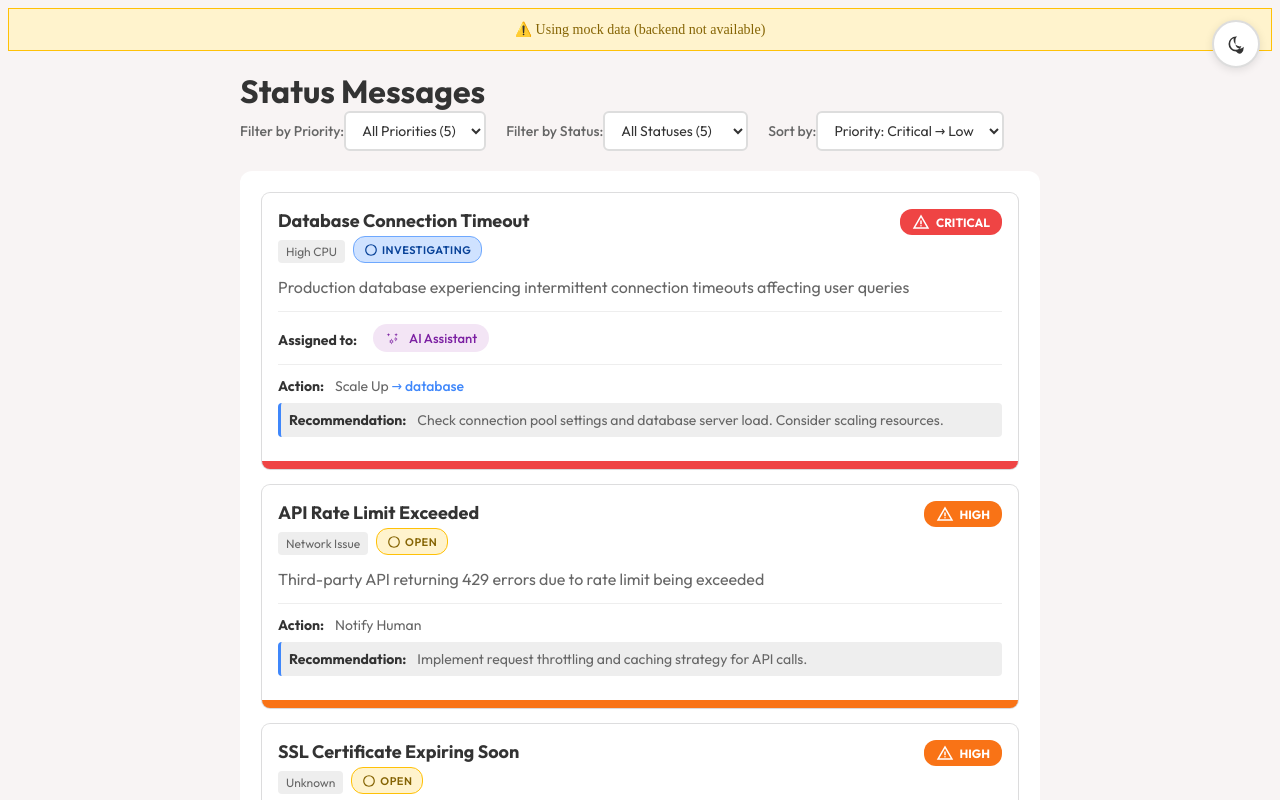
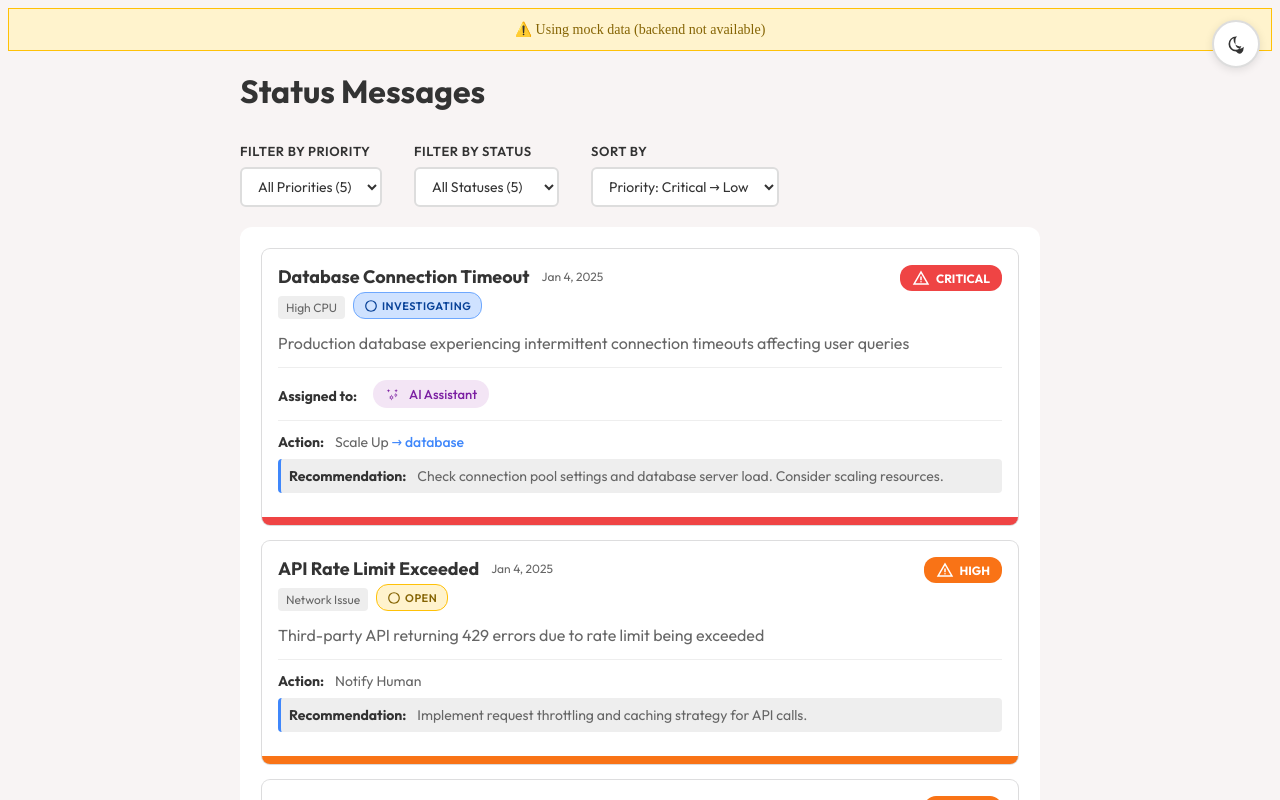
Before and after one commit to SimonKane/m-lads, a React (Vite) app in the folder frontend/: page / in a window 1280 px wide. Shown: the top 800 px of the page. Built offline with nearby package versions, Linux system fonts and the light colour scheme; no server answers.

Commit message:
added better filtering with time and some styling

```diff
--- a/frontend/src/components/StatusMessages.tsx
+++ b/frontend/src/components/StatusMessages.tsx
@@ -26,7 +26,9 @@ type SortType =
   | "priority-asc"
   | "alphabetical-asc"
   | "alphabetical-desc"
-  | "type-asc";
+  | "type-asc"
+  | "time-desc"
+  | "time-asc";
 
 const StatusMessages = ({ messages }: StatusMessagesProps) => {
   const [priorityFilter, setPriorityFilter] =
@@ -131,6 +133,36 @@ const StatusMessages = ({ messages }: StatusMessagesProps) => {
     }
   };
 
+  const formatTimestamp = (dateString: string): string => {
+    try {
+      const date = new Date(dateString);
+      const now = new Date();
+      const diffMs = now.getTime() - date.getTime();
+      const diffMins = Math.floor(diffMs / 60000);
+      const diffHours = Math.floor(diffMs / 3600000);
+      const diffDays = Math.floor(diffMs / 86400000);
+
+      if (diffMins < 1) {
+        return "Just now";
+      } else if (diffMins < 60) {
+        return `${diffMins}m ago`;
+      } else if (diffHours < 24) {
+        return `${diffHours}h ago`;
+      } else if (diffDays < 7) {
+        return `${diffDays}d ago`;
+      } else {
+        // Format as date: "Jan 4, 2025"
+        return date.toLocaleDateString("en-US", {
+          month: "short",
+          day: "numeric",
+          year: "numeric",
+        });
+      }
+    } catch (error) {
+      return "Unknown";
+    }
+  };
+
   const getPriorityOrder = (priority: StatusPriority): number => {
     switch (priority) {
       case "critical":
@@ -166,10 +198,50 @@ const StatusMessages = ({ messages }: StatusMessagesProps) => {
         return sorted.sort((a, b) =>
           getTypeLabel(a.type).localeCompare(getTypeLabel(b.type))
         );
+      case "time-desc":
+        return sorted.sort((a, b) => {
+          const dateA = new Date(a.createdAt).getTime();
+          const dateB = new Date(b.createdAt).getTime();
+          return dateB - dateA; // Newest first
+        });
+      case "time-asc":
+        return sorted.sort((a, b) => {
+          const dateA = new Date(a.createdAt).getTime();
+          const dateB = new Date(b.createdAt).getTime();
+          return dateA - dateB; // Oldest first
+        });
       default:
         return sorted;
     }
   };
+
+  // Beräkna tillgängliga alternativ baserat på valda filter
+  // Om priority är vald, visa bara statusar som finns för den priorityn
+  let availableForStatusFilter = messages;
+  if (priorityFilter !== "all") {
+    availableForStatusFilter = messages.filter(
+      (msg) => msg.priority === priorityFilter
+    );
+  }
+
+  // Om status är vald, visa bara prioriteringar som finns för den statusen
+  let availableForPriorityFilter = messages;
+  if (statusFilter !== "all") {
+    availableForPriorityFilter = messages.filter(
+      (msg) => msg.status === statusFilter
+    );
+  }
+
+  // Hämta unika statusar från tillgängliga messages
+  const availableStatuses = Array.from(
+    new Set(availableForStatusFilter.map((msg) => msg.status))
+  );
+
+  // Hämta unika prioriteringar från tillgängliga messages
+  const availablePriorities = Array.from(
+    new Set(availableForPriorityFilter.map((msg) => msg.priority))
+  );
+
 
   // Filtrera först efter prioritet, sedan efter status
   let filteredMessages = messages;
@@ -197,76 +269,118 @@ const StatusMessages = ({ messages }: StatusMessagesProps) => {
         className="sort-controls"
         style={{
           display: "flex",
-          gap: "20px",
+          gap: "32px",
           marginBottom: "20px",
           flexWrap: "wrap",
         }}
       >
         {/* Priority Filter Dropdown */}
-        <div>
+        <div style={{ display: "flex", flexDirection: "column", gap: "8px" }}>
           <label htmlFor="priority-filter" className="sort-label">
-            Filter by Priority:
+            Filter by Priority
           </label>
           <select
             id="priority-filter"
             value={priorityFilter}
-            onChange={(e) =>
-              setPriorityFilter(e.target.value as PriorityFilterType)
+            onChange={(e) => {
+              const newPriority = e.target.value as PriorityFilterType;
+              setPriorityFilter(newPriority);
+              // Om den valda statusen inte finns för den nya priorityn, återställ status
+              if (newPriority !== "all" && statusFilter !== "all") {
+                const filteredByPriority = messages.filter(
+                  (msg) => msg.priority === newPriority
+                );
+                const availableStatuses = Array.from(
+                  new Set(filteredByPriority.map((msg) => msg.status))
+                );
+                if (!availableStatuses.includes(statusFilter)) {
+                  setStatusFilter("all");
                 }
+              }
+            }}
             className="sort-select"
           >
             <option value="all">All Priorities ({messages.length})</option>
+            {availablePriorities.includes("critical") && (
               <option value="critical">
                 Critical (
-              {messages.filter((m) => m.priority === "critical").length})
+                {availableForPriorityFilter.filter((m) => m.priority === "critical").length})
               </option>
+            )}
+            {availablePriorities.includes("high") && (
               <option value="high">
-              High ({messages.filter((m) => m.priority === "high").length})
+                High ({availableForPriorityFilter.filter((m) => m.priority === "high").length})
               </option>
+            )}
+            {availablePriorities.includes("medium") && (
               <option value="medium">
-              Medium ({messages.filter((m) => m.priority === "medium").length})
+                Medium ({availableForPriorityFilter.filter((m) => m.priority === "medium").length})
               </option>
+            )}
+            {availablePriorities.includes("low") && (
               <option value="low">
-              Low ({messages.filter((m) => m.priority === "low").length})
+                Low ({availableForPriorityFilter.filter((m) => m.priority === "low").length})
               </option>
+            )}
           </select>
         </div>
 
         {/* Status Filter Dropdown */}
-        <div>
+        <div style={{ display: "flex", flexDirection: "column", gap: "8px" }}>
           <label htmlFor="status-filter" className="sort-label">
-            Filter by Status:
+            Filter by Status
           </label>
           <select
             id="status-filter"
             value={statusFilter}
-            onChange={(e) =>
-              setStatusFilter(e.target.value as StatusFilterType)
+            onChange={(e) => {
+              const newStatus = e.target.value as StatusFilterType;
+              setStatusFilter(newStatus);
+              // Om den valda priorityn inte finns för den nya statusen, återställ priority
+              if (newStatus !== "all" && priorityFilter !== "all") {
+                const filteredByStatus = messages.filter(
+                  (msg) => msg.status === newStatus
+                );
+                const availablePriorities = Array.from(
+                  new Set(filteredByStatus.map((msg) => msg.priority))
+                );
+                if (!availablePriorities.includes(priorityFilter)) {
+                  setPriorityFilter("all");
                 }
+              }
+            }}
             className="sort-select"
           >
             <option value="all">All Statuses ({messages.length})</option>
+            {availableStatuses.includes("open") && (
               <option value="open">
-              Open ({messages.filter((m) => m.status === "open").length})
+                Open ({availableForStatusFilter.filter((m) => m.status === "open").length})
               </option>
+            )}
+            {availableStatuses.includes("investigating") && (
               <option value="investigating">
                 Investigating (
-              {messages.filter((m) => m.status === "investigating").length})
+                {availableForStatusFilter.filter((m) => m.status === "investigating").length})
               </option>
+            )}
+            {availableStatuses.includes("resolved") && (
               <option value="resolved">
-              Resolved ({messages.filter((m) => m.status === "resolved").length}
+                Resolved ({availableForStatusFilter.filter((m) => m.status === "resolved").length}
                 )
               </option>
+            )}
+            {availableStatuses.includes("closed") && (
               <option value="closed">
-              Closed ({messages.filter((m) => m.status === "closed").length})
+                Closed ({availableForStatusFilter.filter((m) => m.status === "closed").length})
               </option>
+            )}
           </select>
         </div>
 
         {/* Sort Dropdown */}
-        <div>
+        <div style={{ display: "flex", flexDirection: "column", gap: "8px" }}>
           <label htmlFor="sort-select" className="sort-label">
-            Sort by:
+            Sort by
           </label>
           <select
             id="sort-select"
@@ -279,6 +393,8 @@ const StatusMessages = ({ messages }: StatusMessagesProps) => {
             <option value="alphabetical-asc">Alphabetical: A-Z</option>
             <option value="alphabetical-desc">Alphabetical: Z-A</option>
             <option value="type-asc">Type: A-Z</option>
+            <option value="time-desc">Time: Newest First</option>
+            <option value="time-asc">Time: Oldest First</option>
           </select>
         </div>
       </div>
@@ -300,7 +416,17 @@ const StatusMessages = ({ messages }: StatusMessagesProps) => {
             >
               <div className="message-header">
                 <div>
-                  <h2 className="message-title">{msg.title}</h2>
+                  <div style={{ display: "flex", justifyContent: "space-between", alignItems: "flex-start", gap: "12px" }}>
+                    <h2 className="message-title" style={{ flex: 1 }}>{msg.title}</h2>
+                    <span className="timestamp" style={{
+                      fontSize: "12px",
+                      color: "var(--text-secondary)",
+                      whiteSpace: "nowrap",
+                      marginTop: "4px"
+                    }}>
+                      {formatTimestamp(msg.createdAt)}
+                    </span>
+                  </div>
                   <div
                     style={{
                       display: "flex",
@@ -491,9 +617,19 @@ const StatusMessages = ({ messages }: StatusMessagesProps) => {
               ×
             </button>
 
-            <div className="message-header">
+            <div className="message-header" style={{ paddingRight: "60px", paddingTop: "8px" }}>
               <div>
-                <h2 className="message-title">{selectedMessage.title}</h2>
+                <div style={{ display: "flex", justifyContent: "space-between", alignItems: "flex-start", gap: "12px" }}>
+                  <h2 className="message-title" style={{ flex: 1 }}>{selectedMessage.title}</h2>
+                  <span className="timestamp" style={{
+                    fontSize: "12px",
+                    color: "var(--text-secondary)",
+                    whiteSpace: "nowrap",
+                    marginTop: "4px"
+                  }}>
+                    {formatTimestamp(selectedMessage.createdAt)}
+                  </span>
+                </div>
                 <div
                   style={{
                     display: "flex",
--- a/frontend/src/components/statusMessages.css
+++ b/frontend/src/components/statusMessages.css
@@ -115,7 +115,7 @@ body.dark-mode .fallback-warning {
 }
 
 .status-heading {
-  margin: 0;
+  margin: 0 0 32px 0;
   color: var(--text-primary);
 }
 
@@ -126,9 +126,12 @@ body.dark-mode .fallback-warning {
 }
 
 .sort-label {
-  color: var(--text-secondary);
-  font-size: 14px;
-  font-weight: 500;
+  color: var(--text-primary);
+  font-size: 13px;
+  font-weight: 600;
+  text-transform: uppercase;
+  letter-spacing: 0.5px;
+  margin-bottom: 0;
 }
 
 .sort-select {
--- a/frontend/src/types/StatusMessage.ts
+++ b/frontend/src/types/StatusMessage.ts
@@ -19,4 +19,5 @@ export interface StatusMessage {
   assignedTo: string | null; // From aiAnalysis.assignedTo
   aiStatus: AIStatus;
   status: ReportStatus;
+  createdAt: string; // ISO date string
 }
--- a/frontend/src/utils/incidentMapper.ts
+++ b/frontend/src/utils/incidentMapper.ts
@@ -64,6 +64,7 @@ export function convertIncidentToStatusMessage(incident: Incident): StatusMessag
     assignedTo: assignedTo,
     aiStatus: aiStatus,
     status: incident.status,
+    createdAt: incident.createdAt,
   };
 }
 
```
Lines whose indentation alone changed are shown as unchanged.
